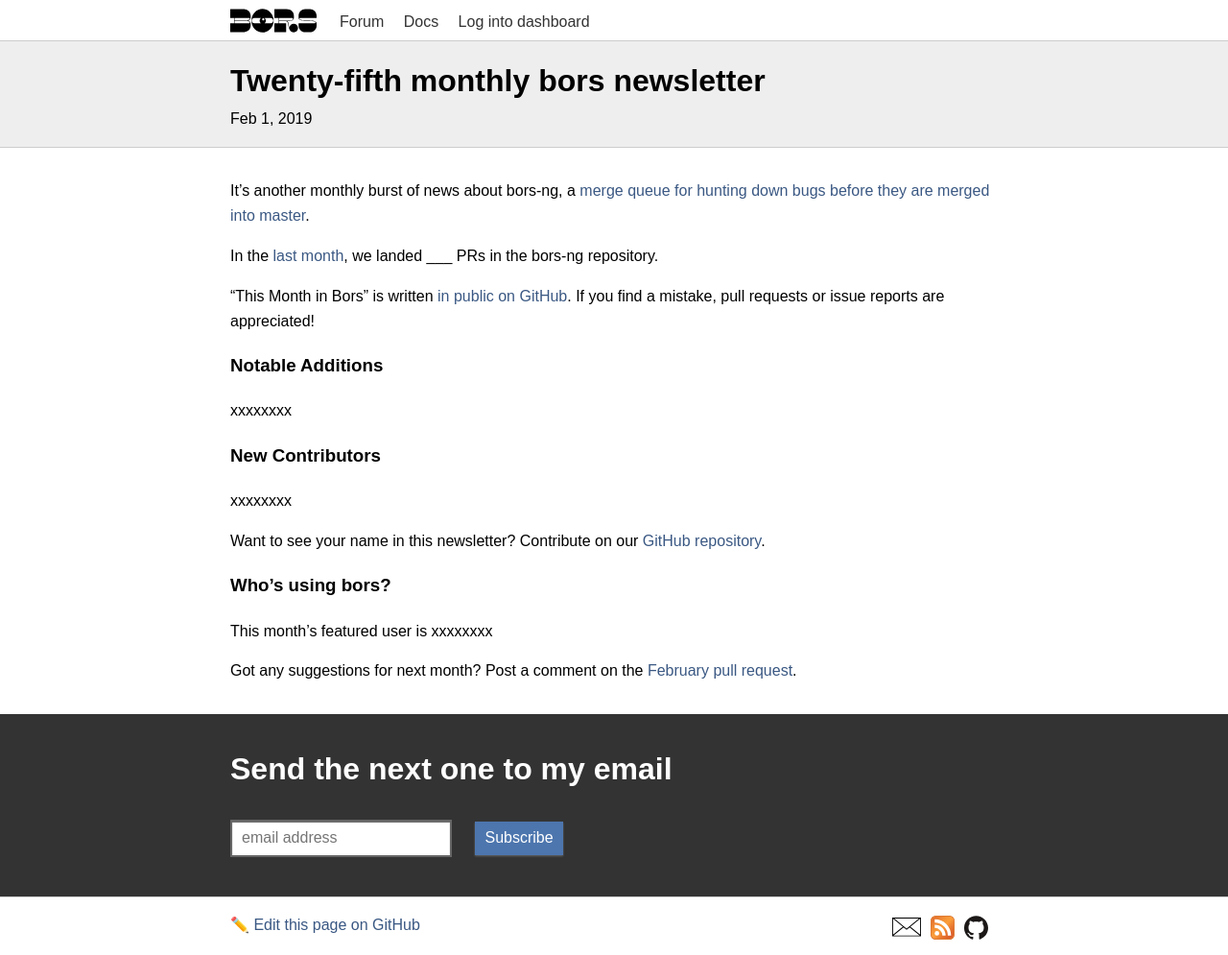
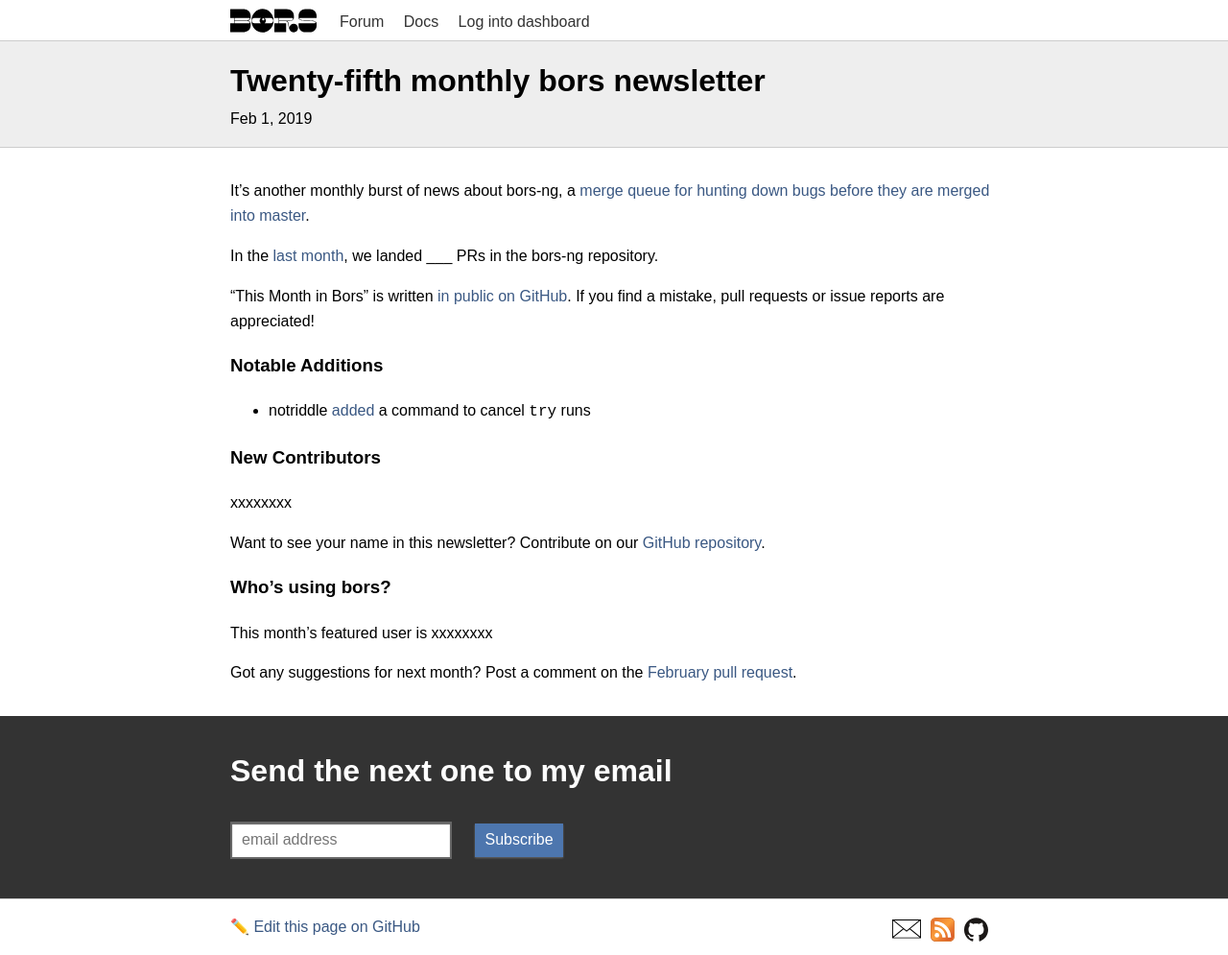
Before and after one commit to bors-ng/bors-ng.github.io, a Jekyll site: the page built from _posts/2019-02-01-tmib-25.md, in a window 1280 px wide. Shown: the whole page at 96% size. Built offline with Jekyll 4.4.1, drawn with Linux system fonts in a browser that asks for light colours.

Commit message:
Add bors-ng/bors-ng#570

```diff
--- a/_posts/2019-02-01-tmib-25.md
+++ b/_posts/2019-02-01-tmib-25.md
@@ -19,7 +19,7 @@
 
 ### Notable Additions
 
-xxxxxxxx
+* notriddle [added](https://github.com/bors-ng/bors-ng/pull/570) a command to cancel `try` runs
 
 
 ### New Contributors
```
